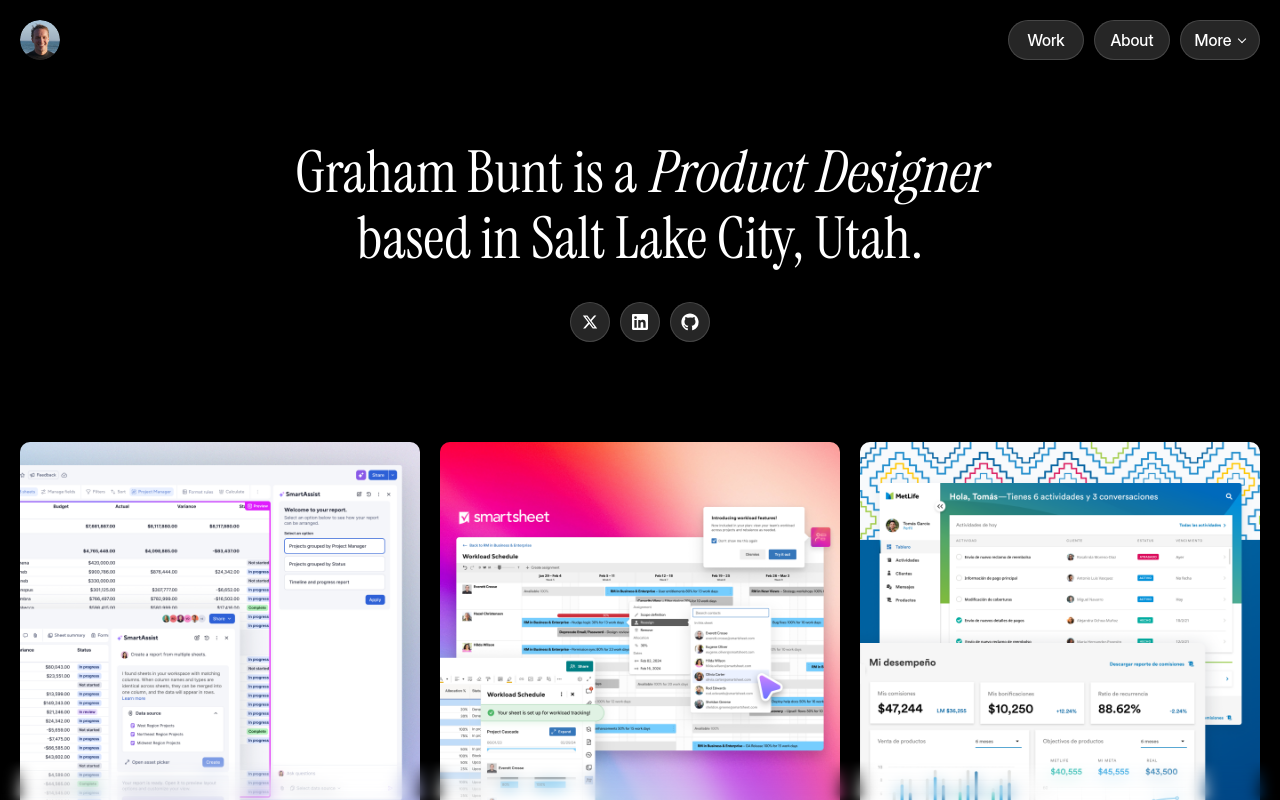
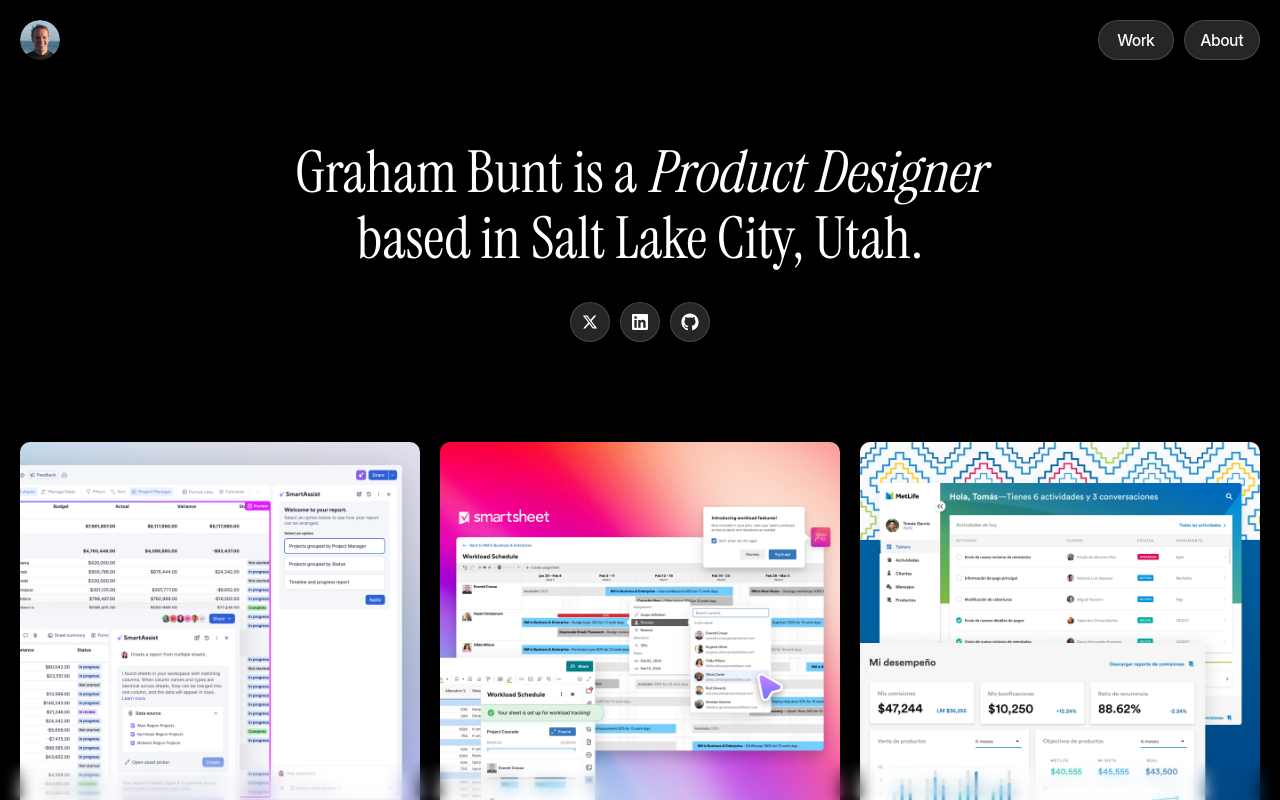
Before and after one commit to GrahamBunt/portfolio, a Next.js app: page / in a window 1280 px wide. Shown: the top 800 px of the page. Built offline with nearby package versions, Linux system fonts and the light colour scheme; a web font is replaced by a local one.

Commit message:
Remove more menu from nav

```diff
--- a/src/components/SiteNav.tsx
+++ b/src/components/SiteNav.tsx
@@ -1,17 +1,10 @@
 "use client";
 
 import Link from "next/link";
-import { useEffect, useRef, useState } from "react";
 
 const NAV_LINKS = [
   { label: "Work", href: "/work" },
   { label: "About", href: "/about" },
-];
-
-const MISC_LINKS = [
-  { label: "Stack", href: "/tech-stack" },
-  { label: "Booklist", href: "/booklist" },
-  { label: "Bookmarks", href: "/bookmarks" },
 ];
 
 function BackIcon() {
@@ -24,32 +17,12 @@ function BackIcon() {
 }
 
 export function SiteNav({ showBack = false }: { showBack?: boolean }) {
-  const [miscOpen, setMiscOpen] = useState(false);
-  const miscRef = useRef<HTMLDivElement>(null);
-
   const onAvatarClick = (event: React.MouseEvent<HTMLAnchorElement>) => {
     if (window.location.pathname === "/") {
       event.preventDefault();
       window.location.reload();
     }
   };
-
-  useEffect(() => {
-    const onPointerDown = (event: PointerEvent) => {
-      if (!miscRef.current?.contains(event.target as Node)) {
-        setMiscOpen(false);
-      }
-    };
-    const onKeyDown = (event: KeyboardEvent) => {
-      if (event.key === "Escape") setMiscOpen(false);
-    };
-    document.addEventListener("pointerdown", onPointerDown);
-    document.addEventListener("keydown", onKeyDown);
-    return () => {
-      document.removeEventListener("pointerdown", onPointerDown);
-      document.removeEventListener("keydown", onKeyDown);
-    };
-  }, []);
 
   return (
     <nav className="site-nav fixed top-0 left-0 right-0 z-10 flex w-full items-center justify-between p-5">
@@ -85,32 +58,6 @@ export function SiteNav({ showBack = false }: { showBack?: boolean }) {
             {link.label}
           </Link>
         ))}
-        <div ref={miscRef} className="nav-menu">
-          <button
-            type="button"
-            className="nav-item-pill nav-menu-trigger nav-link-misc text-white"
-            aria-expanded={miscOpen}
-            aria-haspopup="menu"
-            onClick={() => setMiscOpen((open) => !open)}
-          >
-            More
-            <span className={`nav-chevron ${miscOpen ? "is-open" : ""}`} aria-hidden="true" />
-          </button>
-          <div className={`nav-menu-panel ${miscOpen ? "is-open" : ""}`} role="menu" aria-hidden={!miscOpen}>
-            {MISC_LINKS.map((link) => (
-              <Link
-                key={link.href}
-                href={link.href}
-                className="nav-menu-item"
-                role="menuitem"
-                tabIndex={miscOpen ? 0 : -1}
-                onClick={() => setMiscOpen(false)}
-              >
-                {link.label}
-              </Link>
-            ))}
-          </div>
-        </div>
       </div>
     </nav>
   );
```
